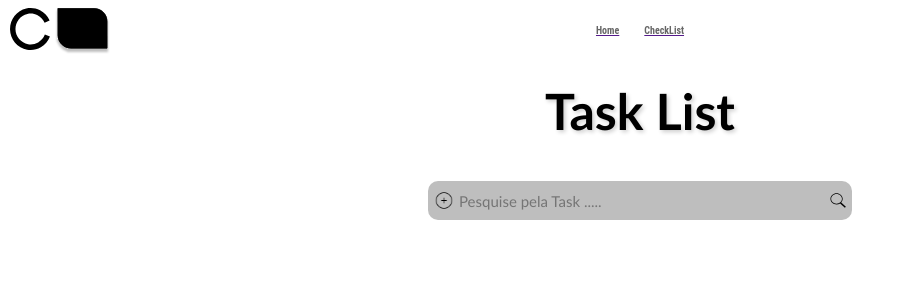
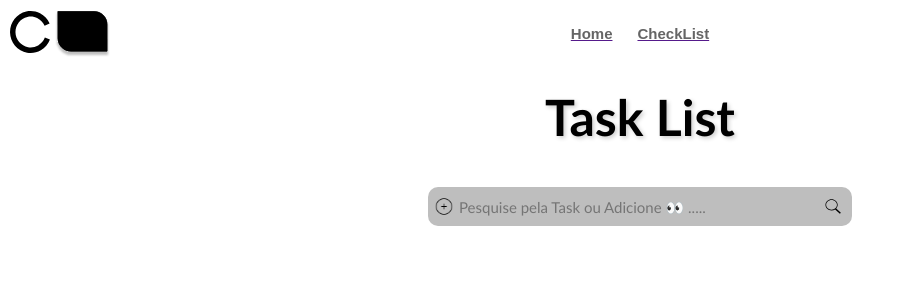
Before and after one commit to PedroCardoso2/Task_Projeto_Front, a Next.js app: page / in a window 1280 px wide. Shown: the top 300 px of the page, without its empty margins (0-905 px from the left). Built offline with nearby package versions, Linux system fonts and the light colour scheme.

Commit message:
Add Home FUNCTION

```diff
--- a/src/app/Pages/Home/Home.module.css
+++ b/src/app/Pages/Home/Home.module.css
@@ -25,9 +25,10 @@
 
 /* Textos */
 .textList {
-  font-size: 10px;
+  font-size: 15px;
   color: #656565;
   padding: 5px;
+  font-family: Arial, Helvetica, sans-serif;
 }
 
 .taskPage {
@@ -48,7 +49,7 @@
 }
 
 /* Input de pesquisa */
-#inputPesq {
+.inputPes {
   border: none;
   outline: none;
   background-color: #bebebe;
@@ -60,12 +61,14 @@
 
 #pesqImg {
   margin-left: 5px;
-  position: absolute;
+
   right: 5px;
+  margin-top: 3px;
 }
 
 #adicionarImg {
   margin-left: 5px;
+  margin-top: 3px;
 }
 
 .pesq {
--- a/src/app/Pages/Home/Home.tsx
+++ b/src/app/Pages/Home/Home.tsx
@@ -1,7 +1,52 @@
 "use client";
 import styles from "@/app/Pages/Home/Home.module.css";
 import Image from "next/image";
+import { useState } from "react";
+
+interface Task {
+    text: string;
+    checked: boolean;
+}
+
 export default function HomePrinc() {
+    const [tasks, setTasks] = useState<Task[]>([]);
+    const [searchText, setSearchText] = useState<string>("");
+
+    const addTask = (): void => {
+        const valueInput = document.querySelector<HTMLInputElement>("#inputPesq");
+        if (valueInput && valueInput.value.trim() !== "") {
+            setTasks([...tasks, { text: valueInput.value, checked: false }]);
+            valueInput.value = "";
+        }
+    };
+
+    const searchTask = (): void => {
+        const valueInput = document.querySelector<HTMLInputElement>("#inputPesq");
+        if (valueInput) {
+            setSearchText(valueInput.value);
+        }
+    };
+
+    const toggleCheckbox = (index: number): void => {
+        const newTasks = tasks.map((task, i) =>
+            i === index ? { ...task, checked: !task.checked } : task
+        );
+        setTasks(newTasks);
+    };
+
+    const filteredTasks = tasks.filter(task =>
+        task.text.toLowerCase().includes(searchText.toLowerCase())
+    );
+
+    const sortedTasks = [...filteredTasks];
+    if (searchText) {
+        const index = sortedTasks.findIndex(task => task.text.toLowerCase() === searchText.toLowerCase());
+        if (index > -1) {
+            const [task] = sortedTasks.splice(index, 1);
+            sortedTasks.unshift(task);
+        }
+    }
+
     return (
         <div className={styles.navBarPrincipal}>
             <div className={styles.navBar}>
@@ -43,24 +88,48 @@ export default function HomePrinc() {
 
                     <div className={styles.conteinerHomeTask}>
                         <div className={styles.pesq}>
+                            <button
+                                style={{ background: "none", border: "none" }}
+                                onClick={addTask}
+                            >
                                 <Image
                                     src={require("@/../../public/img/adicionar.svg")}
                                     alt=""
                                     width={18}
                                     id={styles.adicionarImg}
                                 />
+                            </button>
                             <input
                                 type="text"
-                id={styles.inputPesq}
-                placeholder="Pesquise pela Task ....."
+                                id="inputPesq"
+                                className={styles.inputPes}
+                                placeholder="Pesquise pela Task ou Adicione 👀 ....."
                             />
+                            <button
+                                style={{ background: "none", border: "none" }}
+                                onClick={searchTask}
+                            >
                                 <Image
                                     src={require("@/../../public/img/pesquisar.svg")}
                                     alt=""
                                     width={18}
                                     id={styles.pesqImg}
                                 />
+                            </button>
                         </div>
+                    </div>
+
+                    <div className={styles.taskList}>
+                        {sortedTasks.map((task, index) => (
+                            <div key={index} className={styles.taskItem}>
+                                <input
+                                    type="checkbox"
+                                    checked={task.checked}
+                                    onChange={() => toggleCheckbox(index)}
+                                />
+                                <span>{task.text}</span>
+                            </div>
+                        ))}
                     </div>
                 </div>
             </div>
```
Lines whose indentation alone changed are shown as unchanged.
